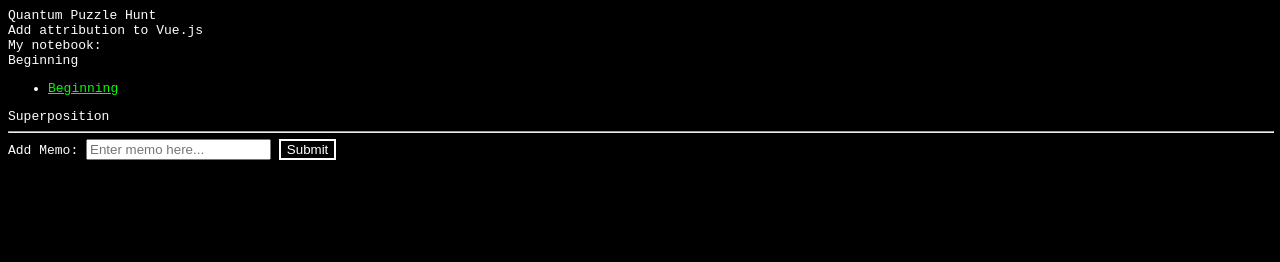
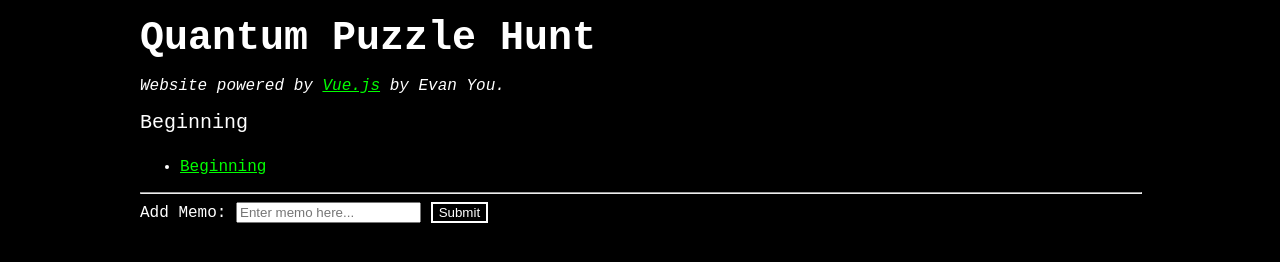
Before and after one commit to Buck4437/a-quantum-investigation, a plain HTML site: page index.html in a window 1280 px wide. Drawn offline with Linux system fonts and the light colour scheme.

Commit message:
password system

```diff
--- a/index.html
+++ b/index.html
@@ -9,21 +9,28 @@
     </head>
     <body>
         <div id="app">
-            Quantum Puzzle Hunt<br>
-            Add attribution to Vue.js<br>
+            <base-puzzle title="Quantum Puzzle Hunt" id="main-content">
+                <div>
+                    <div class="dedication">
+                        Website powered by <a href="https://vuejs.org/" target="_blank">Vue.js</a> by Evan You.
+                    </div>
 
-            My notebook:<br>
-            Beginning
+                    <div class="section">Beginning</div>
                     <ul>
                         <li v-for="(link, i) in unlockedIntros">
                             <a :href="link.anchor" target="_blank">{{link.name}}</a>
                             <span v-if="solves.intro[i]" class="password">Memo: {{link.answer}}</span>
                         </li>
                     </ul>
+                    <hr width="100%">
 
-            Superposition
+                    <template v-if="solves.intro[2]">
+                        <div class="section">Superposition</div>
+
+                        <i>"Now that you have a basic understanding of quantum, I hope you can help me solve these problems."</i>
 
                         <hr width="100%">
+                    </template>
         <!--
                     Introductions, Quantum box 1, Quantum Thief, Idk
 
@@ -34,9 +41,13 @@
 
                     Wrap-up -->
 
-            Add Memo: <input v-model="inputModel" placeholder="Enter memo here..."> <button @click="submit">Submit</button>
+                    Add Memo: <input v-model="inputModel" ref="memoField" placeholder="Enter memo here..."> <button @click="submit">Submit</button>
+                </div>
+            </base-puzzle>
         </div>
     </body>
+
     <script src="Libraries/vue.min.js"></script>
+    <script src="global/BasePuzzle.js"></script>
     <script src="index.js"></script>
 </html>
--- a/index.js
+++ b/index.js
@@ -59,6 +59,10 @@ const app = new Vue({
         submit() {
             const answer = this.inputModel.trim().toUpperCase();
 
+            if (answer === "") {
+                return;
+            }
+
             this.inputModel = "";
 
             let solved = false;
@@ -84,5 +88,12 @@ const app = new Vue({
                 alert("This doesn't seem useful... Maybe you shouldn't note this down.")
             }
         }
+    },
+    mounted() {
+        this.$refs.memoField.addEventListener("keydown", e => {
+            if (e.keyCode === 13) {
+                this.submit();
+            }
+        })
     }
 })
--- a/styles.css
+++ b/styles.css
@@ -1,3 +1,21 @@
+.dedication {
+    font-style: italic;
+    padding-bottom: 16px;
+}
+
+#main-content {
+    text-align: left;
+}
+
 a, a:hover, a:visited, a:active {
     color: lime;
 }
+
+.section {
+    font-size: 20px;
+    padding-bottom: 8px;
+}
+
+ul {
+    margin-bottom: 16px;
+}
```
Lines whose indentation alone changed are shown as unchanged.
